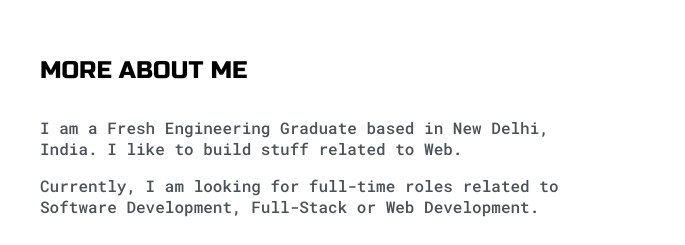
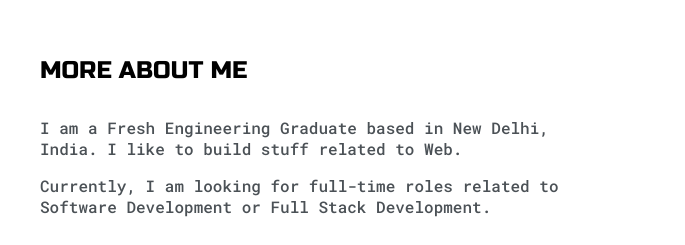
Before and after one commit to v-a-run/v-a-run.github.io, a plain HTML site: page index.html in a window 1280 px wide. Shown: the part 707-952 px from the top of the page, 0-685 px from the left. Drawn offline with Linux system fonts and the light colour scheme.

Commit message:
Update index.html

```diff
--- a/index.html
+++ b/index.html
@@ -88,7 +88,7 @@
             </p>
             <p>
               Currently, I am looking for full-time roles related to Software
-              Development, Full-Stack or Web Development.
+              Development or Full Stack Development.
             </p>
             <br />
             <hr />
```
